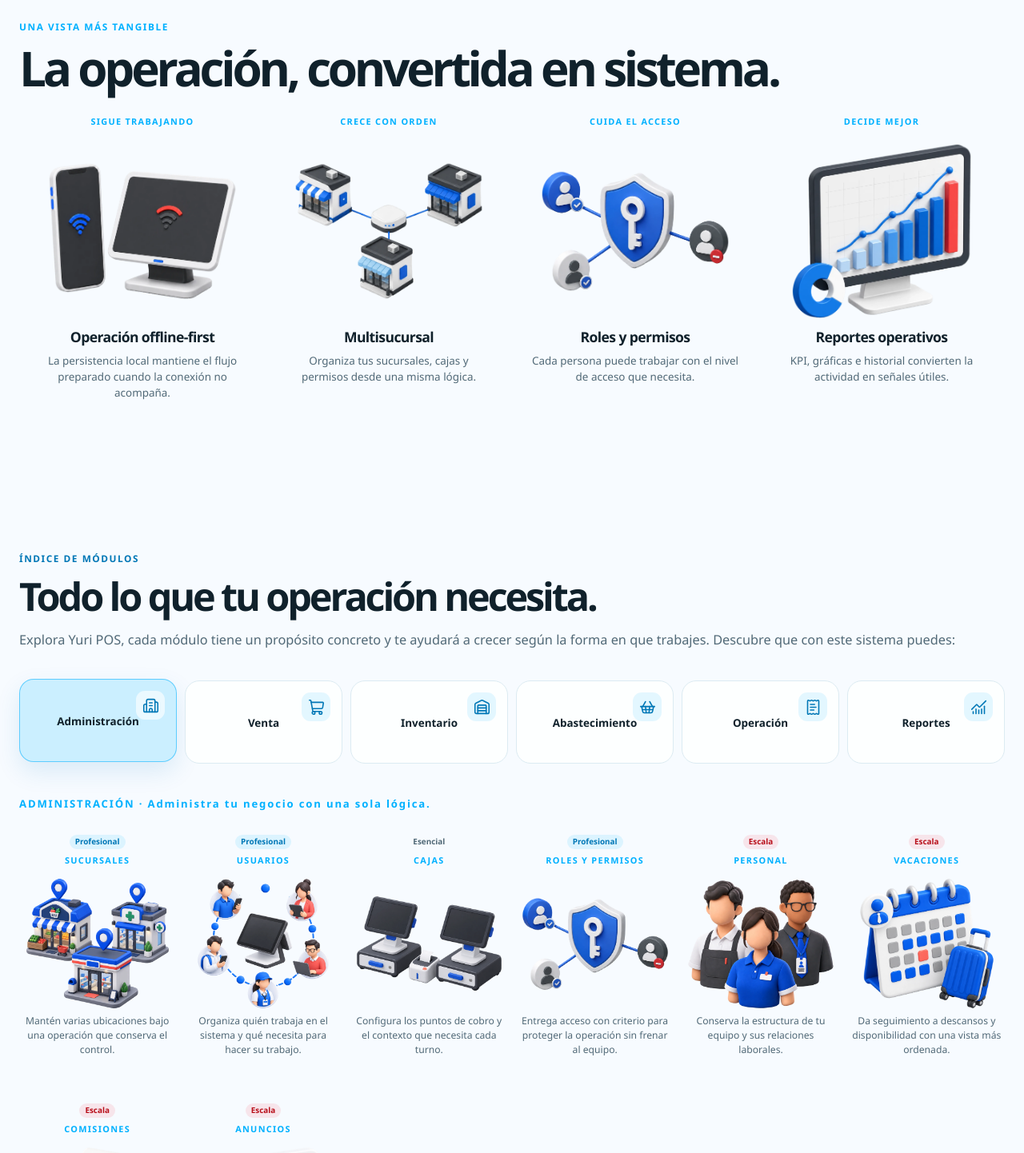
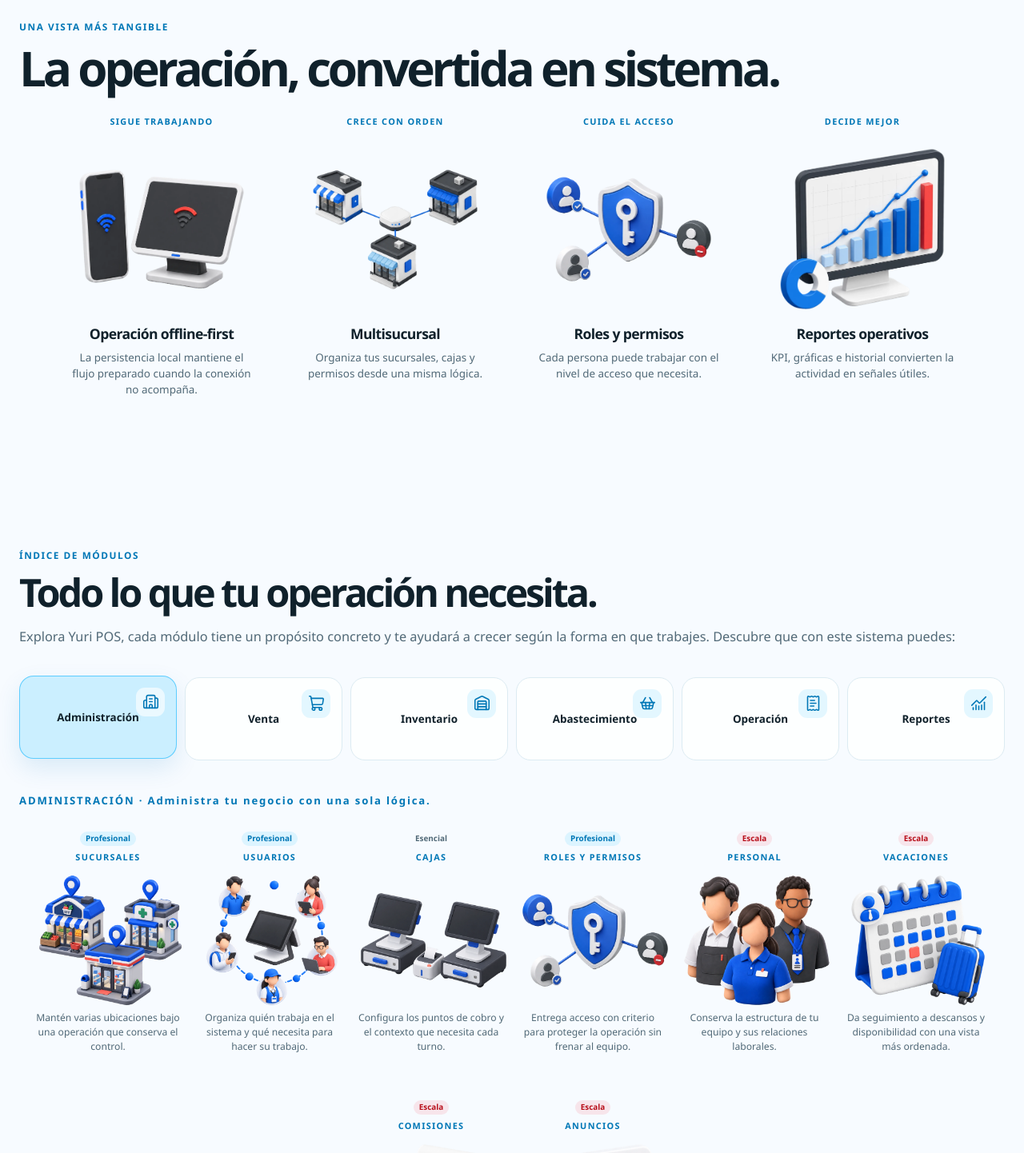
Before and after one commit to My3009appdevelper/yuriposweb, a Next.js app: page / in a window 1280 px wide. Shown: the part 960-2402 px from the top of the page at 80% size. Built offline with nearby package versions, Linux system fonts and the light colour scheme.

Commit message:
style: center module grids and deepen labels

```diff
--- a/app/globals.css
+++ b/app/globals.css
@@ -780,7 +780,7 @@ button {
 
 .capability-3d-intro .eyebrow,
 .capability-context-intro .eyebrow {
-  color: var(--color-brand);
+  color: var(--color-brand-deep);
 }
 
 .capability-3d-intro h2,
@@ -813,8 +813,9 @@ button {
 }
 
 .capability-3d-grid {
-  display: grid;
-  grid-template-columns: repeat(4, minmax(0, 1fr));
+  display: flex;
+  flex-wrap: wrap;
+  justify-content: center;
   gap: 14px;
 }
 
@@ -830,11 +831,12 @@ button {
 }
 
 .capability-3d-bleed .capability-3d-grid {
-  gap: 0;
+  gap: 0 12px;
 }
 
 .capability-3d-bleed .capability-3d-card {
   position: relative;
+  flex: 0 1 clamp(220px, calc((100% - 36px) / 4), 280px);
   padding: 0 24px;
   overflow: visible;
   border: 0;
@@ -881,7 +883,7 @@ button {
 .capability-3d-eyebrow,
 .capability-context-eyebrow {
   margin: 0 0 7px;
-  color: var(--color-brand);
+  color: var(--color-brand-deep);
   font-size: 0.68rem;
   font-weight: 800;
   letter-spacing: 0.12em;
@@ -1229,7 +1231,7 @@ button {
 
 .module-group-title {
   margin: 0;
-  color: var(--color-brand);
+  color: var(--color-brand-deep);
   font-size: 0.82rem;
   font-weight: 800;
   letter-spacing: 0.14em;
@@ -1237,12 +1239,14 @@ button {
 }
 
 .module-grid {
-  display: grid;
-  grid-template-columns: repeat(6, minmax(0, 1fr));
+  display: flex;
+  flex-wrap: wrap;
+  justify-content: center;
   gap: 16px 12px;
 }
 
 .module-visual-item {
+  flex: 0 1 clamp(150px, calc((100% - 60px) / 6), 190px);
   min-width: 0;
   text-align: center;
 }
@@ -1258,7 +1262,7 @@ button {
 
 .module-visual-title {
   margin: 0;
-  color: var(--color-brand);
+  color: var(--color-brand-deep);
   font-size: 0.68rem;
   font-weight: 800;
   letter-spacing: 0.12em;
@@ -1374,10 +1378,6 @@ button {
   .module-group-tabs {
     grid-template-columns: repeat(3, minmax(0, 1fr));
   }
-
-  .module-grid {
-    grid-template-columns: repeat(4, minmax(0, 1fr));
-  }
 }
 
 @media (max-width: 1050px) {
@@ -1390,9 +1390,6 @@ button {
     font-size: clamp(3rem, 5.4vw, 4.55rem);
   }
 
-  .module-grid {
-    grid-template-columns: repeat(3, minmax(0, 1fr));
-  }
 }
 
 @media (max-width: 800px) {
@@ -1421,9 +1418,17 @@ button {
     grid-template-columns: repeat(2, minmax(0, 1fr));
   }
 
-  .capability-3d-grid,
   .capability-context-grid {
     grid-template-columns: repeat(2, minmax(0, 1fr));
+  }
+
+  .capability-3d-bleed .capability-3d-grid {
+    gap: 28px 10px;
+  }
+
+  .capability-3d-bleed .capability-3d-card {
+    flex-basis: calc((100% - 10px) / 2);
+    max-width: none;
   }
 
   .capability-3d-intro,
@@ -1443,7 +1448,12 @@ button {
   }
 
   .module-grid {
-    grid-template-columns: repeat(2, minmax(0, 1fr));
+    gap: 16px 10px;
+  }
+
+  .module-visual-item {
+    flex-basis: calc((100% - 10px) / 2);
+    max-width: none;
   }
 
   .module-group-tabs {
@@ -1509,9 +1519,7 @@ button {
   }
 
   .capability-grid,
-  .capability-3d-grid,
-  .capability-context-grid,
-  .module-grid {
+  .capability-context-grid {
     grid-template-columns: repeat(2, minmax(0, 1fr));
   }
 
```
Also changed, not shown: scripts/verify-module-index.mjs (+17 -5 lines).
